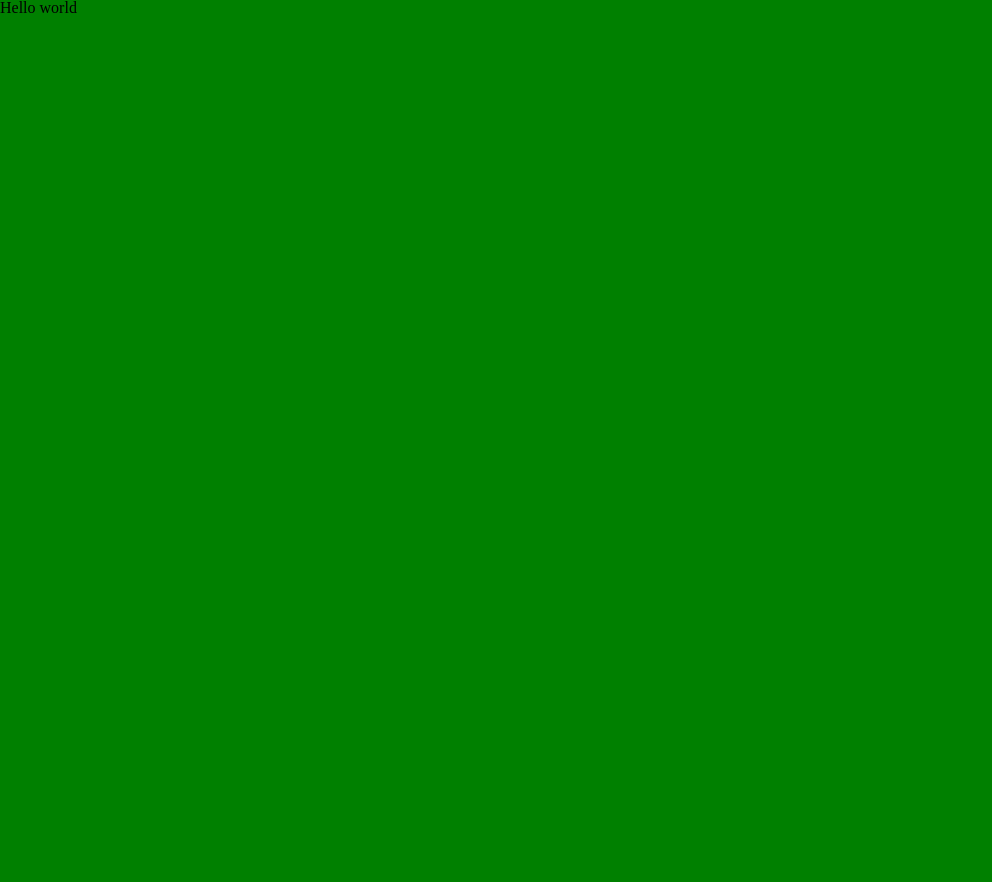
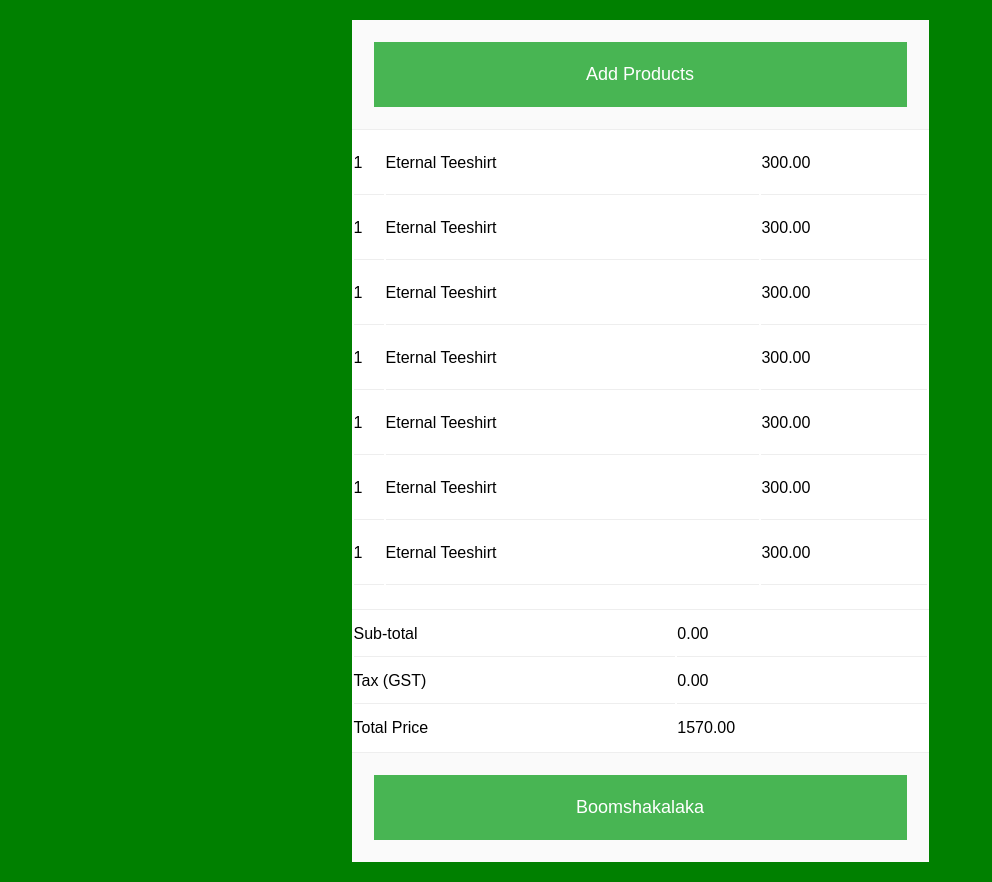
Before and after one commit to stewartduffy/sell-screen-example, a website: page app/index.html in a window 1280 px wide. Shown: the whole page, without its empty margins (0-992 px from the left). Before the commit the page ends 800 px from the top, so only its background shows below. Drawn offline with Linux system fonts and the light colour scheme.

Commit message:
Rough styles added. Needs tidying

```diff
--- a/app/css/main.css
+++ /dev/null
@@ -1 +0,0 @@
-a,abbr,acronym,address,applet,article,aside,audio,b,big,blockquote,body,canvas,caption,center,cite,code,dd,del,details,dfn,div,dl,dt,em,embed,fieldset,figcaption,figure,footer,form,h1,h2,h3,h4,h5,h6,header,hgroup,html,i,iframe,img,ins,kbd,label,legend,li,mark,menu,nav,object,ol,output,p,pre,q,ruby,s,samp,section,small,span,strike,strong,sub,summary,sup,table,tbody,td,tfoot,th,thead,time,tr,tt,u,ul,var,video{margin:0;padding:0;border:0;font:inherit;font-size:100%;vertical-align:baseline}html{line-height:1}ol,ul{list-style:none}table{border-collapse:collapse;border-spacing:0}caption,td,th{text-align:left;font-weight:400;vertical-align:middle}blockquote,q{quotes:none}blockquote:after,blockquote:before,q:after,q:before{content:"";content:none}a img{border:none}article,aside,details,figcaption,figure,footer,header,hgroup,main,menu,nav,section,summary{display:block}body{background:green}
--- a/app/index.html
+++ b/app/index.html
@@ -3,9 +3,103 @@
 <head>
     <meta charset="UTF-8">
     <title>BrowserSync, Gulp + SASS Example</title>
-    <link rel='stylesheet' href='css/main.css'>
+    <link rel='stylesheet' href='css/base.css'>
 </head>
 <body>
-    <h1>Hello world</h1>
+    <div class="wrapper">
+
+        <div class="module-control control-full">
+            <button>Add Products</button>
+        </div>
+
+        <div class="list-sales">
+
+            <table>
+                <tbody>
+                    <tr>
+                        <td>1</td>
+                        <td>Eternal Teeshirt</td>
+                        <td>300.00</td>
+                    </tr>
+                    <tr>
+                        <td>1</td>
+                        <td>Eternal Teeshirt</td>
+                        <td>300.00</td>
+                    </tr>
+                    <tr>
+                        <td>1</td>
+                        <td>Eternal Teeshirt</td>
+                        <td>300.00</td>
+                    </tr>
+                    <tr>
+                        <td>1</td>
+                        <td>Eternal Teeshirt</td>
+                        <td>300.00</td>
+                    </tr>
+                    <tr>
+                        <td>1</td>
+                        <td>Eternal Teeshirt</td>
+                        <td>300.00</td>
+                    </tr>
+                    <tr>
+                        <td>1</td>
+                        <td>Eternal Teeshirt</td>
+                        <td>300.00</td>
+                    </tr>
+                    <tr>
+                        <td>1</td>
+                        <td>Eternal Teeshirt</td>
+                        <td>300.00</td>
+                    </tr>
+                    <tr>
+                        <td>1</td>
+                        <td>Eternal Teeshirt</td>
+                        <td>300.00</td>
+                    </tr>
+                    <tr>
+                        <td>1</td>
+                        <td>Eternal Teeshirt</td>
+                        <td>300.00</td>
+                    </tr>
+
+
+
+
+                </tbody>
+            </table>
+
+        </div><!-- end cart -->
+
+
+        <div class="checkout">
+
+            <table class="table table-striped">
+                <tbody>
+                    <tr>
+                        <td>Sub-total</td>
+                        <td>0.00</td>
+                    </tr>
+                    <tr>
+                        <td>Tax (GST)</td>
+                        <td>0.00</td>
+                    </tr>
+                    <tr>
+                        <td>Total Price</td>
+                        <td>1570.00</td>
+                    </tr>
+
+                </tbody>
+            </table>
+
+        </div><!-- end tax -->
+
+        <div class="module-control control-full">
+            <button>Boomshakalaka</button>
+        </div>
+
+
+    </div><!-- end wrapper -->
+
+
 </body>
 </html>
--- /dev/null
+++ b/app/scss/_app.scss
@@ -0,0 +1,57 @@
+
+body {
+    background: green;
+    font-family: Arial, Helvetica, sans-serif;
+}
+
+.wrapper {
+    width: 577px;
+    height: 842px;
+    margin: 20px auto;
+    background: #FAFAFA;
+}
+
+.module-control {
+    padding: 22px;
+}
+
+
+.list-sales {
+    height: 480px;
+    overflow-y: auto;
+}
+
+.control-full {
+    button {
+        border: none;
+        width: 100%;
+        background: $vend-green;
+        color: #fff;
+        padding: 22px;
+        font-size: 18px;
+    }
+}
+
+table {
+    width: 100%;
+    background: #fff;
+    border-top: #EEEEEE solid 1px;
+    border-bottom: #EEEEEE solid 1px;
+    td {
+        padding: 22px 0;
+    }
+    tr:not(:last-child){
+        td {
+            border-bottom: #EEEEEE solid 1px;
+        }
+    }
+}
+
+
+.checkout {
+    table {
+        td {
+            padding: 13px 0;
+        }
+    }
+}
--- /dev/null
+++ b/app/scss/_vars.scss
@@ -0,0 +1,3 @@
+//Variables
+
+$vend-green: #48B553;
--- /dev/null
+++ b/app/scss/base.scss
@@ -0,0 +1,12 @@
+//Import vender
+// @import "compass/reset";
+// @import "compass/css3";
+// @import "compass/layout";
+@import "compass";
+
+
+@import "vars";
+
+
+//Import our styles
+@import "app";
--- a/app/scss/main.scss
+++ /dev/null
@@ -1,8 +0,0 @@
-@import "compass/reset";
-@import "compass/css3";
-@import "compass/layout";
-
-
-body {
-    background: green;
-}
```
Also changed, not shown: app/css/base.css (added).
